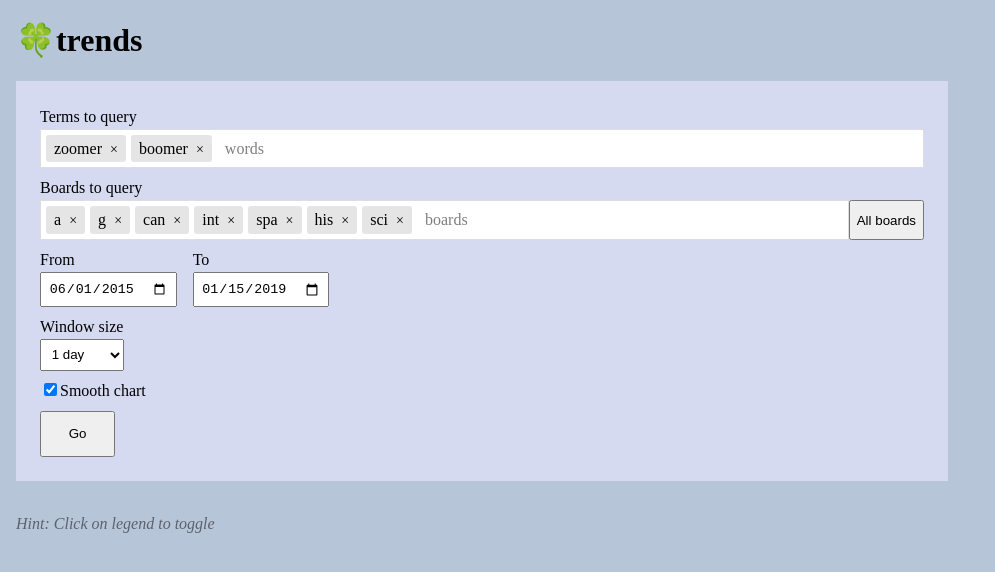
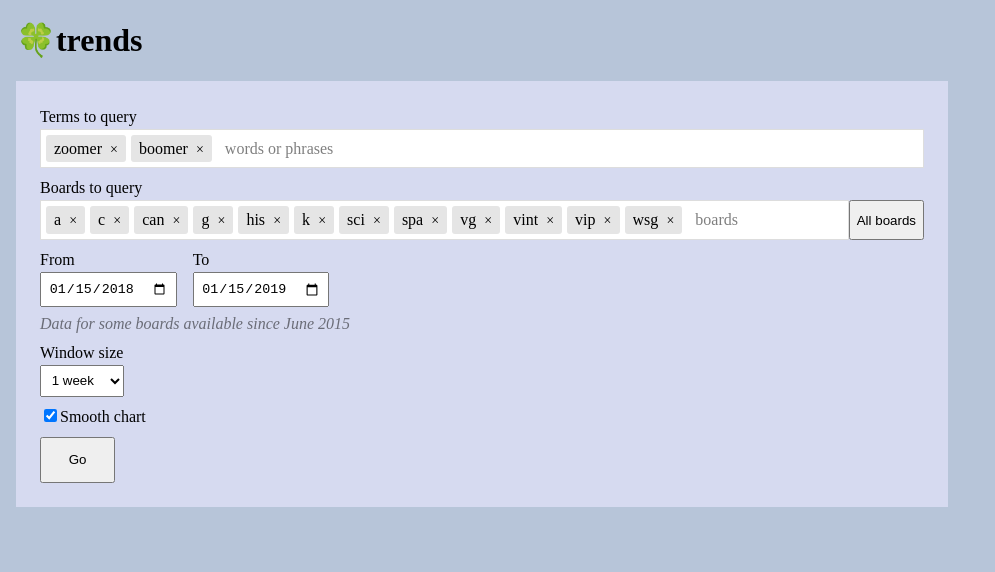
Before and after one commit to gyng/yshitrends, a plain HTML site: page trends.html in a window 1280 px wide. Both pictures are taken after a click on the button "All boards". Shown: the whole page, without its empty margins (0-995 px from the left). Drawn offline with Linux system fonts and the light colour scheme.

Commit message:
Handle dates in query, add list of boards, show chart hint only on query

```diff
--- a/styles.css
+++ b/styles.css
@@ -47,10 +47,7 @@ canvas {
   background: #d6daf0;
   max-height: 90vh;
   max-width: calc(100vw - 2em - 2px);
-}
-
-#chart .x.axis text {
-  transform: rotateX(90deg);
+  padding: 1em 0;
 }
 
 label {
--- a/trends.html
+++ b/trends.html
@@ -18,7 +18,7 @@
           <input
             name="tags"
             id="tagInput"
-            placeholder="words"
+            placeholder="words or phrases"
             value="zoomer, boomer"
             autofocus
           />
@@ -51,14 +51,15 @@
             <label for="toDate">To</label> <input id="toDate" type="date" />
           </div>
         </div>
+        <div class="row hint">Data for some boards available since June 2015</div>
 
         <div class="row">
           <label for="window">Window size</label>
           <div>
             <select name="window" id="window">
               <option value="3600">1 hour</option>
-              <option value="86400" selected="selected">1 day</option>
-              <option value="604800">1 week</option>
+              <option value="86400">1 day</option>
+              <option value="604800" selected="selected">1 week</option>
               <option value="2592000">1 month</option>
             </select>
           </div>
@@ -79,6 +80,6 @@
     <canvas id="chart" width="0" height="0"></canvas>
 
     <div class="hide" id="loader">Loading&hellip;</div>
-    <div class="hint">Hint: Click on legend to toggle</div>
+    <div class="hide hint" id="chartHint">Hint: Click on legend to toggle</div>
   </body>
 </html>
--- a/trends.js
+++ b/trends.js
@@ -1,4 +1,17 @@
-const AVAILABLE_BOARDS = ["a", "g", "can", "int", "spa", "his", "sci"];
+const AVAILABLE_BOARDS = [
+  "a",
+  "c",
+  "can",
+  "g",
+  "his",
+  "k",
+  "sci",
+  "spa",
+  "vg",
+  "vint",
+  "vip",
+  "wsg"
+];
 const COLORS = [
   "#e41a1c",
   "#377eb8",
@@ -57,9 +70,9 @@ const chart = (container, data, options) => {
       responsive: true,
       title: {
         display: true,
-        text: `Normalized word frequencies for ${options.boards
+        text: `Normalized term frequencies for ${options.boards
           .map(b => `/${b}/`)
-          .join(", ")}`
+          .join(", ")} from ${options.fromDate} to ${options.toDate}`
       },
       tooltips: {
         mode: "index",
@@ -100,7 +113,9 @@ const query = (
   options = {
     boards: [],
     tags: [],
-    window: 86400
+    window: 86400,
+    fromDate: new Date(),
+    toDate: new Date()
   }
 ) => {
   const params = new URLSearchParams();
@@ -115,6 +130,8 @@ const query = (
   });
 
   params.append("window", options.window);
+  params.append("from", Date.parse(options.fromDate));
+  params.append("to", Date.parse(options.toDate));
 
   // Dummy data
   return fetch(
@@ -127,29 +144,48 @@ const query = (
 const init = (config = {}) => {
   const chartCanvas = document.querySelector("#chart");
 
+  // Dates
+  const fromDate = document.querySelector("#fromDate");
+  fromDate.value = new Date(
+    new Date().setFullYear(new Date().getFullYear() - 1)
+  )
+    .toISOString()
+    .split("T")[0];
+  const toDate = document.querySelector("#toDate");
+  toDate.value = new Date().toISOString().split("T")[0];
+
+  // Tags
   const tags = document.querySelector("input[name=tags]");
   const tagsInput = new Tagify(tags);
 
+  // Boards
   const boards = document.querySelector("input[name=boards]");
   const boardsInput = new Tagify(boards, {
     whitelist: AVAILABLE_BOARDS,
     keepInvalidTags: false,
     enforceWhitelist: true,
     dropdown: {
-      classname: "color-blue",
-      enabled: 0,
-      maxItems: 7
+      enabled: 0
     }
   });
 
+  document.querySelector("#allBoards").addEventListener("click", () => {
+    boardsInput.removeAllTags();
+    boardsInput.addTags(AVAILABLE_BOARDS);
+  });
+
+  // Window
   const windowDuration = document.querySelector("#window");
 
+  // Search
   const queryButton = document.querySelector("#query");
   queryButton.addEventListener("click", () => {
     const options = {
       boards: boardsInput.value.map(v => v.value),
       tags: tagsInput.value.map(v => v.value),
-      window: windowDuration.value
+      window: windowDuration.value,
+      fromDate: fromDate.value,
+      toDate: toDate.value
     };
 
     const interpolate = document.querySelector("#interpolate");
@@ -161,11 +197,14 @@ const init = (config = {}) => {
       .then(data => {
         chart(chartCanvas, data, {
           interpolate: interpolate.checked,
-          boards: options.boards
+          boards: options.boards,
+          fromDate: fromDate.value,
+          toDate: toDate.value
         });
       })
       .then(() => {
         setLoading(false);
+        document.querySelector("#chartHint").classList.toggle("hide", false);
         window.setTimeout(() => {
           chartCanvas.scrollIntoView({ block: "start" });
         }, 1000);
@@ -175,15 +214,6 @@ const init = (config = {}) => {
         console.error(err);
       });
   });
-
-  const fromDate = document.querySelector("#fromDate");
-  const toDate = document.querySelector("#toDate");
-  toDate.value = new Date().toISOString().split("T")[0];
-
-  document.querySelector("#allBoards").addEventListener("click", () => {
-    boardsInput.removeAllTags();
-    boardsInput.addTags(AVAILABLE_BOARDS);
-  });
 };
 
 init();
```
